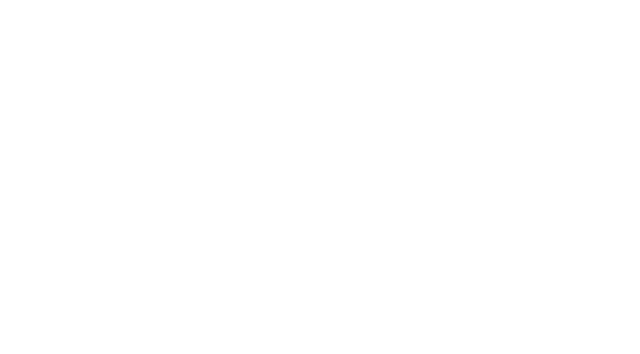
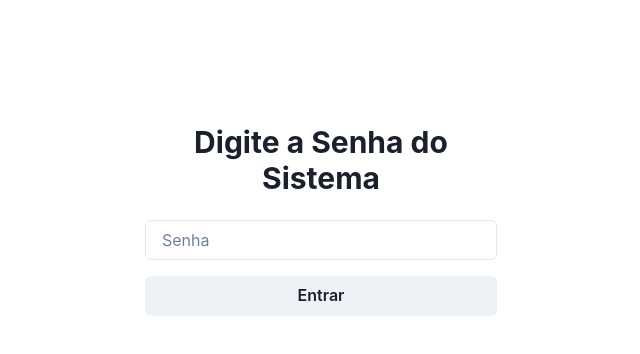
Before and after one commit to murisco11/frontend_a_doro_vestir, a React (Create React App) app: page /pin in a window 1280 px wide. Before the commit this address had no page. Shown: the top 354 px of the page, without its empty margins (319-959 px from the left). Built offline with nearby package versions, Linux system fonts and the light colour scheme; no server answers.

Commit message:
add token

```diff
--- a/src/App.tsx
+++ b/src/App.tsx
@@ -4,12 +4,14 @@
 import ClientPost from './Components/ClientPost'
 import ClientEdit from './Components/ClientEdit'
 import ClientView from './Components/ClientView'
+import Pin from './Components/Pin'
 
 function App() {
   return (
     <Router>
       <Routes>
         <Route path='/' element={<ClientList />} />
+        <Route path='/pin' element={<Pin />} />
         <Route path='/post' element={<ClientPost />} />
         <Route path='/edit/:id' element={<ClientEdit />} />
         <Route path='/view/:id' element={<ClientView />} />
--- a/src/Components/ClientEdit.tsx
+++ b/src/Components/ClientEdit.tsx
@@ -4,8 +4,10 @@
 import { ClientModelInPost } from "../../models/ClientModelInPost"
 import { Box, Button, FormControl, FormLabel, Input, Select, Stack, Heading, ChakraProvider } from "@chakra-ui/react"
 import HomeScreen from "./HomeScreen"
+import useAuth from "../utils/pin"
 
 const ClientEdit = () => {
+    useAuth()
     const BACKEND = process.env.REACT_APP_BACKEND
     const { id } = useParams()
 
--- a/src/Components/ClientList.tsx
+++ b/src/Components/ClientList.tsx
@@ -5,8 +5,10 @@
 import { ClientModelInGet } from "../../models/ClientModelInGet"
 import Birthday from "./Birthday.tsx"
 import { Box, Button, Heading, Stack, ChakraProvider } from "@chakra-ui/react"
+import useAuth from "../utils/pin.tsx"
 
 const ClientList = () => {
+    useAuth()
     const BACKEND = process.env.REACT_APP_BACKEND
     const navigate = useNavigate()
 
--- a/src/Components/ClientPost.tsx
+++ b/src/Components/ClientPost.tsx
@@ -3,8 +3,10 @@
 import { ClientModelInPost } from "../../models/ClientModelInPost"
 import { ChakraProvider, Box, Button, FormControl, FormLabel, Input, Stack, Switch, Heading } from "@chakra-ui/react"
 import HomeScreen from "./HomeScreen"
+import useAuth from "../utils/pin"
 
 const ClientPost = () => {
+    useAuth()
     const BACKEND = process.env.REACT_APP_BACKEND
 
     const [name, setName] = useState<string>("")
--- a/src/Components/ClientView.tsx
+++ b/src/Components/ClientView.tsx
@@ -7,8 +7,10 @@
 import formatDateString from "../utils/formatDay.ts";
 import { Box, Text, Stack, Heading, Badge, ChakraProvider } from "@chakra-ui/react"
 import HomeScreen from "./HomeScreen.tsx";
+import useAuth from "../utils/pin.tsx";
 
 const ClientView = () => {
+    useAuth()
     const BACKEND = process.env.REACT_APP_BACKEND
     const { id } = useParams()
 
--- /dev/null
+++ b/src/Components/Pin.tsx
@@ -0,0 +1,49 @@
+import React, { useState } from "react"
+import { useNavigate } from "react-router-dom"
+import { Box, Input, Button, Heading, ChakraProvider } from "@chakra-ui/react"
+import axios from "axios"
+
+const Pin = () => {
+    const BACKEND = process.env.REACT_APP_BACKEND
+    const navigate = useNavigate()
+
+    console.log(BACKEND)
+
+    const [password, setPassword] = useState('')
+
+    const handleSubmit = async () => {
+        try {
+            const response = await axios.post(`${BACKEND}/pin`, { password })
+
+            if (response.data.token) {
+                localStorage.setItem('token', response.data.token)
+                navigate('/')
+            } else {
+                alert('Senha incorreta')
+            }
+        } catch (error) {
+            console.error('Erro ao gerar o token', error)
+        }
+    }
+
+    return (
+        <ChakraProvider>
+            <Box p="6" maxW="400px" mx="auto" mt="100px">
+                <Heading as="h2" size="lg" mb="6" textAlign="center">
+                    Digite a Senha do Sistema
+                </Heading>
+                <Input
+                    type="password"
+                    placeholder="Senha"
+                    value={password}
+                    onChange={(e) => setPassword(e.target.value)}
+                />
+                <Button mt="4" width="full" onClick={handleSubmit}>
+                    Entrar
+                </Button>
+            </Box>
+        </ChakraProvider>
+    )
+}
+
+export default Pin
--- /dev/null
+++ b/src/utils/pin.tsx
@@ -0,0 +1,15 @@
+import { useEffect } from "react"
+import { useNavigate } from "react-router-dom"
+
+const useAuth = () => {
+    const navigate = useNavigate()
+
+    useEffect(() => {
+        const token = localStorage.getItem('token')
+        if (!token) {
+            navigate('/pin')
+        }
+    }, [navigate])
+}
+
+export default useAuth
```
Also changed, not shown: src/Components/App.tsx (deleted, +0 -21 lines).
